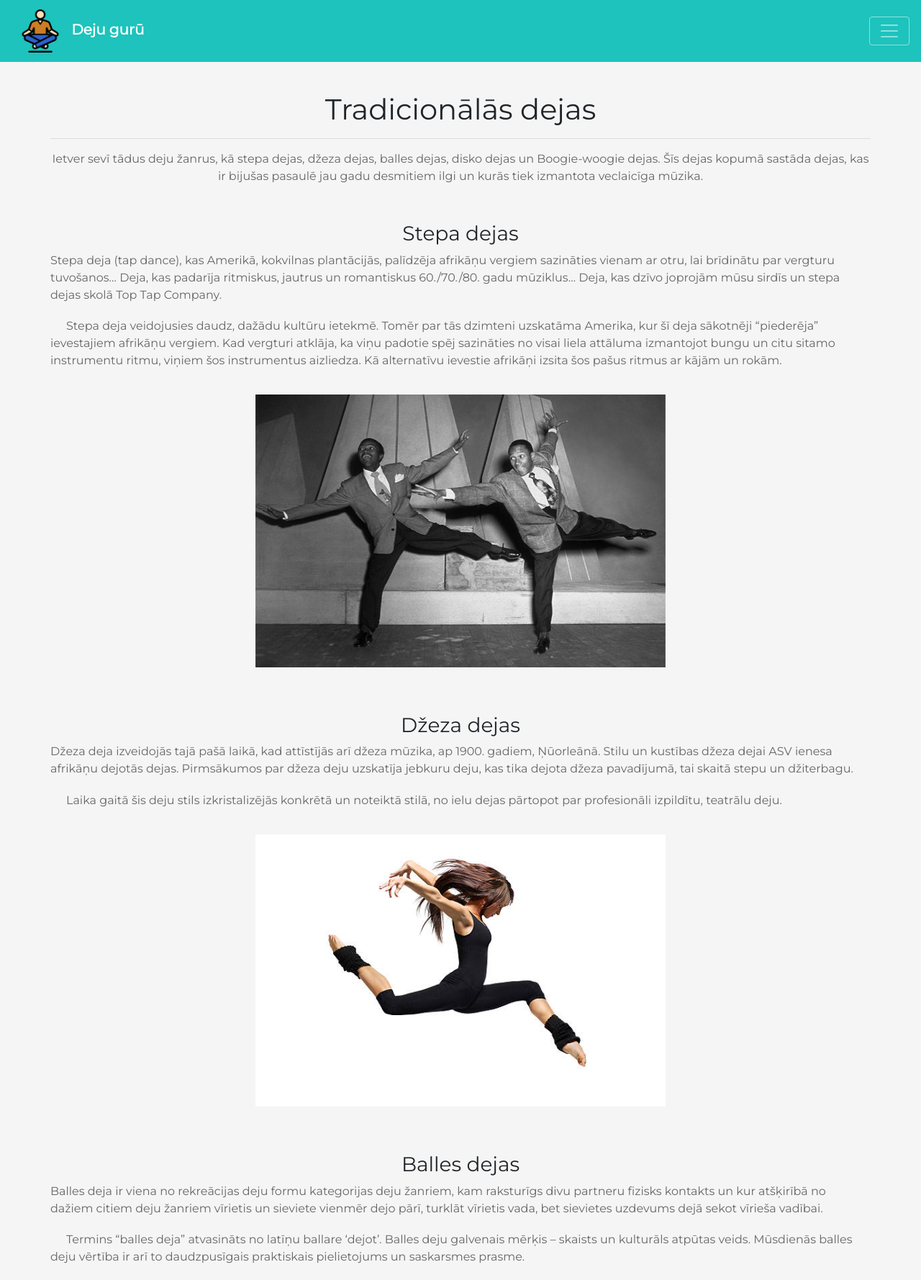
After one commit to Nauris-Putans/dejosanas_majaslapa, a Symfony app: template templates/sections/traditional_dances.html.twig in a window 1280 px wide. The commit adds this page. Shown: the top 1778 px of the page at 72% size. Run offline with Twig, Linux system fonts and the light colour scheme; the template is opened without the code that fills it, so the values that code supplies are empty; some libraries are stand-ins or nearby versions.

Commit message:
Completed Tradicionalas dejas section of website.

```diff
--- a/public/sass/sass/style.css
+++ b/public/sass/sass/style.css
@@ -322,20 +322,6 @@ body, html {
   opacity: 1;
 }
 
-.Dejas-definicijas-dazadiba .box {
-  background: rgba(235, 235, 235, 0.5);
-  border-radius: 4px;
-  overflow: hidden;
-  padding: 4em;
-}
-
-.Dejas-attistiba .box {
-  background: rgba(235, 235, 235, 0.5);
-  border-radius: 4px;
-  overflow: hidden;
-  padding: 128px 64px 64px;
-}
-
 /* Box */
 .box {
   background: rgba(235, 235, 235, 0.5);
@@ -414,13 +400,15 @@ body, html {
   overflow: hidden;
   padding: 0 4em 4em 4em;
 }
-
 .image-gallery .container {
   position: relative;
   text-align: center;
   color: white;
   font-weight: 500;
   font-size: 50px;
+}
+.image-gallery .color-white {
+  color: white;
 }
 
 .overlay {
@@ -536,10 +524,27 @@ body, html {
   padding-bottom: 32px;
 }
 
-.Dejas-attistiba .img-fluid {
+.Dejas-attistiba .img-fluid, .Tradicionalas-dejas .img-fluid {
   max-width: 100%;
   width: 50%;
-  height: auto;
+  height: 12%;
+}
+.Dejas-attistiba .box, .Tradicionalas-dejas .box {
+  background: rgba(235, 235, 235, 0.5);
+  border-radius: 4px;
+  overflow: hidden;
+  padding: 128px 64px 64px;
+}
+
+.Dejas-definicijas-dazadiba .box {
+  background: rgba(235, 235, 235, 0.5);
+  border-radius: 4px;
+  overflow: hidden;
+  padding: 4em;
+}
+
+.text-header-padding {
+  padding-top: 32px;
 }
 
 /*# sourceMappingURL=style.css.map */
--- a/public/sass/sass/style.scss
+++ b/public/sass/sass/style.scss
@@ -570,10 +558,29 @@ $assetPath : "/images";
   padding-bottom: 32px;
 }
 
-.Dejas-attistiba {
+
+.Dejas-attistiba, .Tradicionalas-dejas {
   .img-fluid {
     max-width: 100%;
     width: 50%;
-    height: auto;
+    height: 12%;
+  }
+
+  .box {
+    background: rgba(235, 235, 235, 0.5);
+    border-radius: 4px;
+    overflow: hidden;
+    padding: 128px 64px 64px;
   }
 }
+
+.Dejas-definicijas-dazadiba .box {
+  background: rgba(235, 235, 235, 0.5);
+  border-radius: 4px;
+  overflow: hidden;
+  padding: 4em;
+}
+
+.text-header-padding {
+  padding-top: 32px;
+}
--- a/templates/inc/navbar.html.twig
+++ b/templates/inc/navbar.html.twig
@@ -38,7 +38,7 @@
                 <!----------- Apakš izvēlnes priekš deju veidiem ----------->
                 <div class="dropdown-menu" aria-labelledby="dropdown_target">
                     <ul class="navbar-nav">
-                        <a class="dropdown-item" href="">Tradicionālās dejas</a>
+                        <a class="dropdown-item" href=" {{ path('app_index_tradicionalas_dejas') }}">Tradicionālās dejas</a>
                         <a class="dropdown-item" href="">Brīvā stila</a>
                         <a class="dropdown-item" href="">Ielu dejas</a>
                         <a class="dropdown-item" href="">Elektroniskās mūzikas dejas</a>
--- a/templates/sections/dance_history.html.twig
+++ b/templates/sections/dance_history.html.twig
@@ -36,7 +36,7 @@
                             <p class="fade-in inspiration-text box-color"><strong>Galvenais dejotāja uzdevums ir apgūt
                                 savdabīgo atdarināšanas un attēlošanas, domu izteikšanas mākslu…Dejotāja augstākai
                                 uzslavai jābūt: „Viņš zināja visu, ko vajadzēja, un mācēja to izskaidrot”. Šajā gadījumā
-                                ar „izskaidrošanu” es saprotu figūras izteiksmību.  - Samosatas Lukiāns</strong></p>
+                                ar „izskaidrošanu” es saprotu figūras izteiksmību. <br><br>- Samosatas Lukiāns</strong></p>
 
                             <p class="fade-in">Arheoloģiskās liecības norāda uz 9000 gadu veciem zīmējumiem akmens
                                 laikmeta apmetnēs Bhimbetkā, Indijā, un ēģiptiešu kapeņu zīmējumiem ar dejojošām
--- /dev/null
+++ b/templates/sections/traditional_dances.html.twig
@@ -0,0 +1,105 @@
+{% extends 'base.html.twig' %}
+
+{% block body %}
+
+    <!-- Section - Tradicionalas dejas -->
+    <section class="Tradicionalas-dejas">
+        <div class="box">
+            <div class="container">
+                <div class="content">
+                    <div class="row">
+                        <div class="info-text">
+                            <h1 class="fade-in align-self-center text-center text-md-center">Tradicionālās dejas</h1><hr class="fade-in">
+
+                            <p class="fade-in align-self-center text-center text-md-center">Ietver sevī tādus deju žanrus, kā stepa dejas, džeza dejas, balles
+                                dejas, disko dejas un Boogie-woogie dejas. Šīs dejas kopumā sastāda dejas, kas ir
+                                bijušas pasaulē jau gadu desmitiem ilgi un kurās tiek izmantota veclaicīga mūzika.</p>
+
+                            <!------------ Stepa dejas ----------->
+                            <h3 class="fade-in align-self-center text-center text-md-center text-header-padding"
+                                id="stepa-dejas">Stepa dejas</h3>
+
+                            <p class="fade-in">Stepa deja (tap dance), kas Amerikā, kokvilnas plantācijās, palīdzēja
+                                afrikāņu vergiem sazināties vienam ar otru, lai brīdinātu par vergturu tuvošanos… Deja,
+                                kas padarīja ritmiskus, jautrus un romantiskus 60./70./80. gadu mūziklus… Deja, kas
+                                dzīvo joprojām mūsu sirdīs un stepa dejas skolā Top Tap Company.</p>
+
+                            <p class="fade-in">Stepa deja veidojusies daudz, dažādu kultūru ietekmē. Tomēr par tās
+                                dzimteni uzskatāma Amerika, kur šī deja sākotnēji “piederēja” ievestajiem afrikāņu
+                                vergiem. Kad vergturi atklāja, ka viņu padotie spēj sazināties no visai liela attāluma
+                                izmantojot bungu un citu sitamo instrumentu ritmu, viņiem šos instrumentus aizliedza.
+                                Kā alternatīvu ievestie afrikāņi izsita šos pašus ritmus ar kājām un rokām.</p>
+
+                            <img class="img-fluid rounded mx-auto d-block image-padding fade-in"
+                                 src="{{ asset('images/Tradicionalas_dejas/tap-dance.jpg') }}" alt="Stepa dejas">
+
+                            <!------------ Dzeza dejas ----------->
+                            <h3 class="fade-in align-self-center text-center text-md-center text-header-padding"
+                                id="stepa-dejas">Džeza dejas</h3>
+
+                            <p class="fade-in">Džeza deja izveidojās tajā pašā laikā, kad attīstījās arī džeza
+                                mūzika, ap 1900. gadiem, Ņūorleānā. Stilu un kustības džeza dejai ASV ienesa afrikāņu
+                                dejotās dejas. Pirmsākumos par džeza deju uzskatīja jebkuru deju, kas tika dejota džeza
+                                pavadījumā, tai skaitā stepu un džiterbagu.</p>
+
+                            <p class="fade-in">Laika gaitā šis deju stils izkristalizējās konkrētā un noteiktā stilā,
+                                no ielu dejas pārtopot par profesionāli izpildītu, teatrālu deju.</p>
+
+                            <img class="img-fluid rounded mx-auto d-block image-padding fade-in"
+                                 src="{{ asset('images/Tradicionalas_dejas/jazz-dance.jpg') }}" alt="Dzeza dejas">
+
+                            <!------------ Balles dejas ----------->
+                            <h3 class="fade-in align-self-center text-center text-md-center text-header-padding"
+                                id="stepa-dejas">Balles dejas</h3>
+
+                            <p class="fade-in">Balles deja ir viena no rekreācijas deju formu kategorijas deju žanriem,
+                                kam raksturīgs divu partneru fizisks kontakts un kur atšķirībā no dažiem citiem deju
+                                žanriem vīrietis un sieviete vienmēr dejo pārī, turklāt vīrietis vada, bet sievietes
+                                uzdevums dejā sekot vīrieša vadībai.</p>
+
+                            <p class="fade-in">Termins “balles deja” atvasināts no latīņu ballare  ‘dejot’. Balles
+                                deju galvenais mērķis – skaists un kulturāls atpūtas veids. Mūsdienās balles deju
+                                vērtība ir arī to daudzpusīgais praktiskais pielietojums un saskarsmes prasme.</p>
+
+                            <img class="img-fluid rounded mx-auto d-block image-padding fade-in"
+                                 src="{{ asset('images/Tradicionalas_dejas/ball-dance.jpg') }}" alt="Balles dejas">
+
+                            <!------------ Disko dejas ----------->
+                            <h3 class="fade-in align-self-center text-center text-md-center text-header-padding"
+                                id="stepa-dejas">Disko dejas</h3>
+
+                            <p class="fade-in">Agrākajos gados dejotāji diskotēkās dejoja brīva stilā piegājienā.
+                                Sākumā daudzi dejotāji improvizēja paši savu deju stilu un deju soļus. Vēlāk diskotēkas
+                                laikmetā tika attīstīti populāri deju stili, tostarp “Bump”, “Penguin”, “Boogaloo”,
+                                “Watergate” un “Robot”. Līdz 1975. gada oktobrim Hustle (kā katafalks dažām diskotēkām,
+                                kas bija ārkārtīgi populāras septiņdesmitos gados) valdīja. Tā bija ļoti stilizēta,
+                                izsmalcināta un izteikti seksuāla. Variācijās ietilpa Bruklinas Hustle, Ņujorkas Hustle
+                                un latīņu Hustle.</p>
+
+                            <p class="fade-in">Diskotēkas laikā daudzi naktsklubi bieži rīko diskotēkas deju
+                                sacensības vai piedāvā bezmaksas deju nodarbības. Dažās pilsētās bija diskotēkas deju
+                                instruktori vai deju skolas, kas cilvēkiem mācīja, kā darīt populāras diskotēkas,
+                                piemēram, “touch dancing”, “the hustle” un “the cha cha”.</p>
+
+                            <img class="img-fluid rounded mx-auto d-block image-padding fade-in"
+                                 src="{{ asset('images/Tradicionalas_dejas/disco-dance.jpg') }}" alt="Disko dejas">
+
+                            <!------------ Boogie-woogie dejas ----------->
+                            <h3 class="fade-in align-self-center text-center text-md-center text-header-padding"
+                                id="stepa-dejas">Boogie-woogie dejas</h3>
+
+                            <p class="fade-in">Boogie-woogie deja parādījās sākumā divdesmitajā gadsimtā, un uzreiz
+                                piesaistīja uzmanību auditoriju miljoniem. Boogie piemīt unikāla dedzinātājs ritmu, kas
+                                ir ideāli piemērots jebkuram dejotājam, neatkarīgi no vecuma. Attieksme pret deju,
+                                emocionālās izjūtas un tiem, un citi ir vienādi, tas atstāj vienaldzīgu nevienu.</p>
+
+                            <img class="img-fluid rounded mx-auto d-block image-padding fade-in"
+                                 src="{{ asset('images/Tradicionalas_dejas/woogie-boogie-dance.jpg') }}" alt="Boogie-woogie dejas">
+                        </div>
+                    </div>
+                </div>
+            </div>
+        </div>
+    </section>
+
+{% endblock %}
```
Also changed, not shown: other parts of public/sass/sass/style.scss (+10 -22 lines), src/Controller/IndexController.php (+10 -0 lines), templates/sections/index.html.twig (+6 -1 lines), 1 other file.
